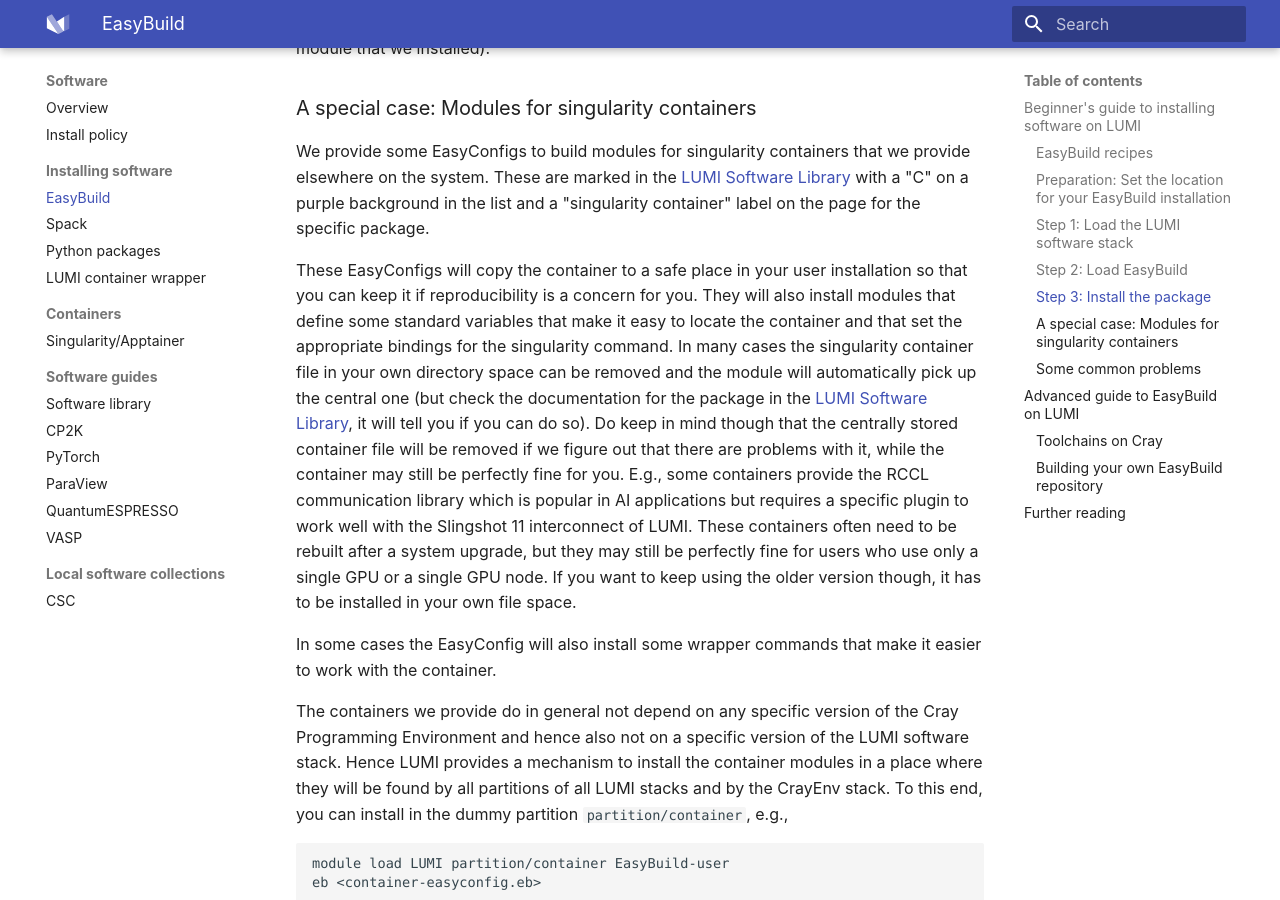
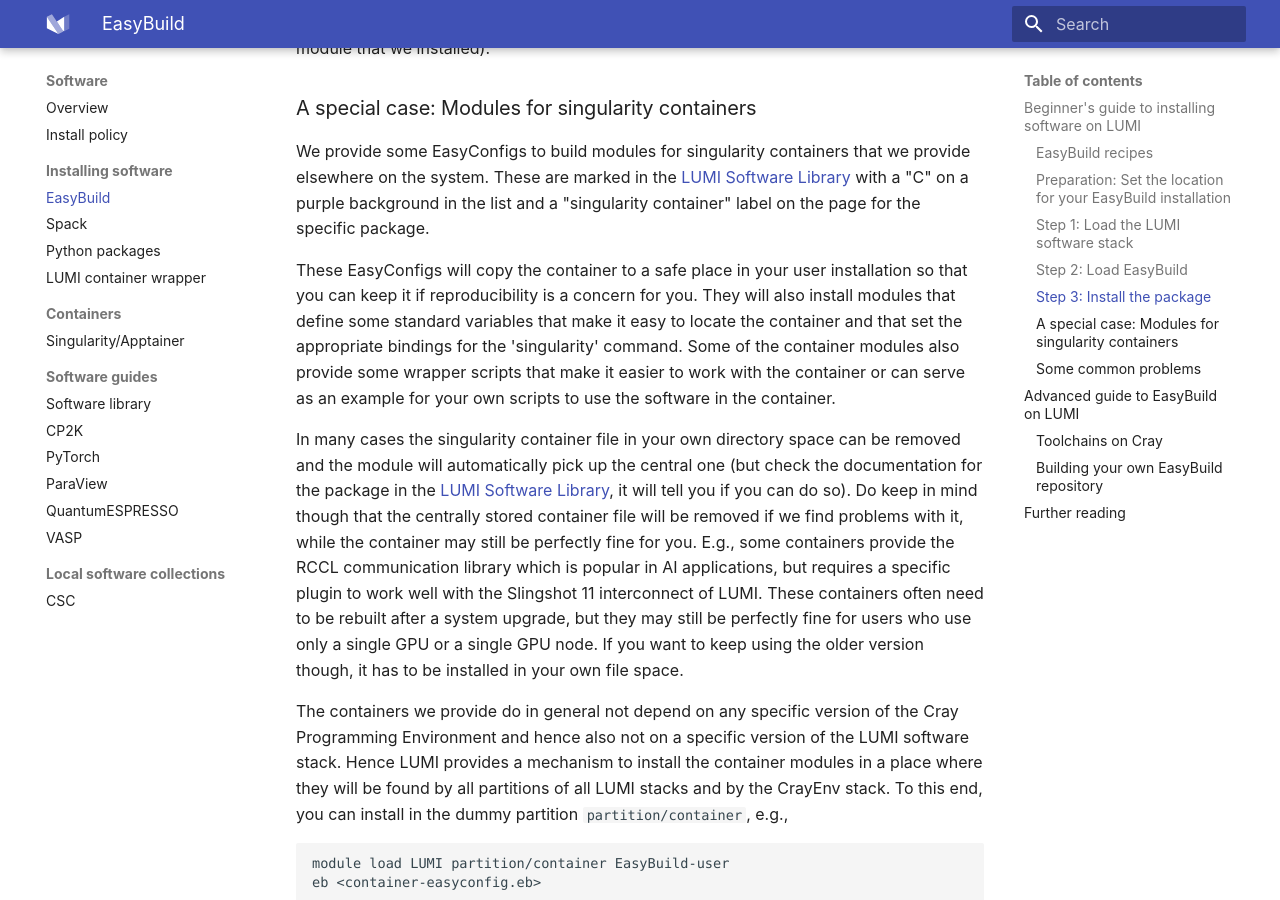
Before and after one commit to Lumi-supercomputer/lumi-userguide, an MkDocs documentation site: the page built from docs/software/installing/easybuild.md, in a window 1280 px wide and 900 px high, scrolled down 4690 px. Built offline with MkDocs 1.6.1 and Material for MkDocs 9.7.7, drawn with Linux system fonts in a browser that asks for light colours; some of the changed text lies outside the part shown.

Commit message:
Some improvements to the documentation for installing in partition/container.

```diff
--- a/docs/software/installing/easybuild.md
+++ b/docs/software/installing/easybuild.md
@@ -273,20 +273,22 @@
 These EasyConfigs will copy the container to a safe place in your user installation so that
 you can keep it if reproducibility is a concern for you. They will also install modules that
 define some standard variables that make it easy to locate the container and that set the
-appropriate bindings for the singularity command. In many cases the singularity container file
+appropriate bindings for the 'singularity' command.
+Some of the container modules also provide some wrapper scripts that make it easier to
+work with the container or can serve as an example for your own scripts to use the
+software in the container.
+
+In many cases the singularity container file
 in your own directory space can be removed and the module will automatically pick up the central
 one (but check the documentation for the package in the [LUMI Software Library][software-library],
 it will tell you if you can do so).
-Do keep in mind though that the centrally stored container file will be removed if we figure out that there are
-problems with it, while the container may still be perfectly fine for you. E.g., some containers
-provide the RCCL communication library which is popular in AI applications but requires a
+Do keep in mind though that the centrally stored container file will be removed if we find problems
+ with it, while the container may still be perfectly fine for you. E.g., some containers
+provide the RCCL communication library which is popular in AI applications, but requires a
 specific plugin to work well with the Slingshot 11 interconnect of LUMI. These containers often
 need to be rebuilt after a system upgrade, but they may still be perfectly fine for users who use
 only a single GPU or a single GPU node. If you want to keep using the older version though, it has
 to be installed in your own file space.
-
-In some cases the EasyConfig will also install some wrapper commands that make it easier
-to work with the container.
 
 The containers we provide do in general not depend on any specific version of the Cray
 Programming Environment and hence also not on a specific version of the LUMI software stack.
@@ -451,6 +453,8 @@
       that haven't been as thoroughly checked or are deemed not appropriate for central
       installation at this point. However, they are fully compatible with the setup
       on LUMI, with correct dependency versions etc.
+    - [LUMI EasyBuild container installation recipes GitHub repository](https://github.com/Lumi-supercomputer/LUMI-EasyBuild-containers)
+      contains the recipes that are used to ease access to the containers that are in `/appl/local/containers`.
 - Other EasyBuild recipes for the Cray Programming Environment
     - [CSCS GitHub repository](https://github.com/eth-cscs/production).
       Most of the recipes are for Piz Daint which uses slightly different toolchains.
```
